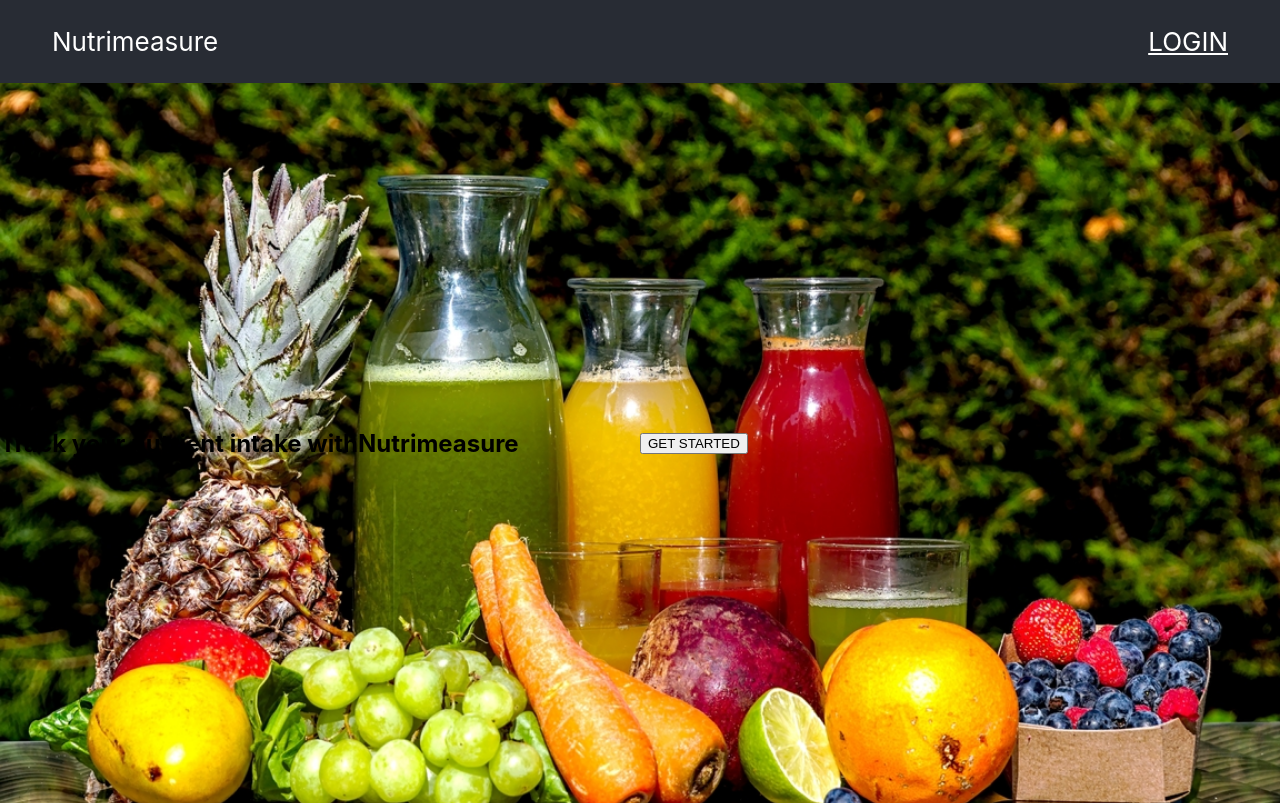
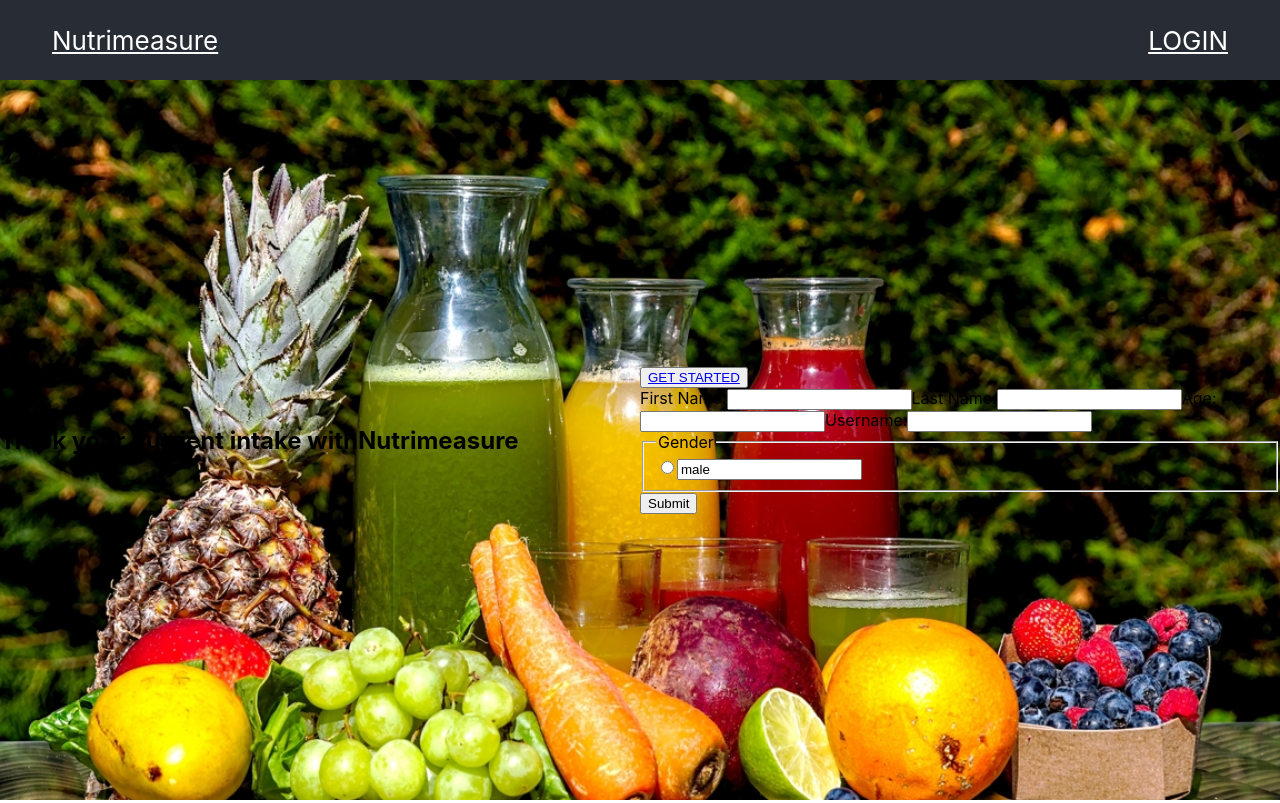
Before and after one commit to monteecode/nutrimeasure, a React (Create React App) app: page /forms/registration in a window 1280 px wide. Built offline with nearby package versions, Linux system fonts and the light colour scheme.

Commit message:
Add Routes to link login and registration forms

```diff
--- a/src/homepage/HeroHeader.js
+++ b/src/homepage/HeroHeader.js
@@ -1,10 +1,20 @@
 import React from 'react'
+import {Link, Route, Switch} from 'react-router-dom'
+import Login from '../forms/Login'
 
 function HeroHeader(){
     return (
         <header className="Hero-header">
-            <p>Nutrimeasure</p>
-            <a href="#" >LOGIN</a>
+            <Link to="/">Nutrimeasure</Link>
+            <Link to="/login" >LOGIN</Link>
+            <Switch>
+                <Route exact path="/">
+
+                </Route>
+                <Route exact path="/login">
+                    <Login />
+                </Route>
+            </Switch>
         </header>
 
     )
--- a/src/homepage/hero/RightHero.js
+++ b/src/homepage/hero/RightHero.js
@@ -1,9 +1,19 @@
 import React from 'react'
+import {Switch, Route, Link} from 'react-router-dom'
+import Registration from '../../forms/Registration'
 
 const RightHero = () => {
     return (
         <div className="Right-hero">
-            <button>GET STARTED</button>
+            <button>
+                <Link to='/forms/registration'>GET STARTED</Link>
+            </button>
+
+            <Switch>
+                <Route path='/forms/registration'>
+                    <Registration />
+                </Route>
+            </Switch>
         </div>
     )
 }
--- a/src/index.js
+++ b/src/index.js
@@ -1,12 +1,15 @@
 import React from 'react';
 import ReactDOM from 'react-dom';
+import {BrowserRouter} from 'react-router-dom'
 import './index.css';
 import App from './App';
 import reportWebVitals from './reportWebVitals';
 
 ReactDOM.render(
   <React.StrictMode>
-    <App />
+    <BrowserRouter>
+      <App />
+    </BrowserRouter>
   </React.StrictMode>,
   document.getElementById('root')
 );
```
